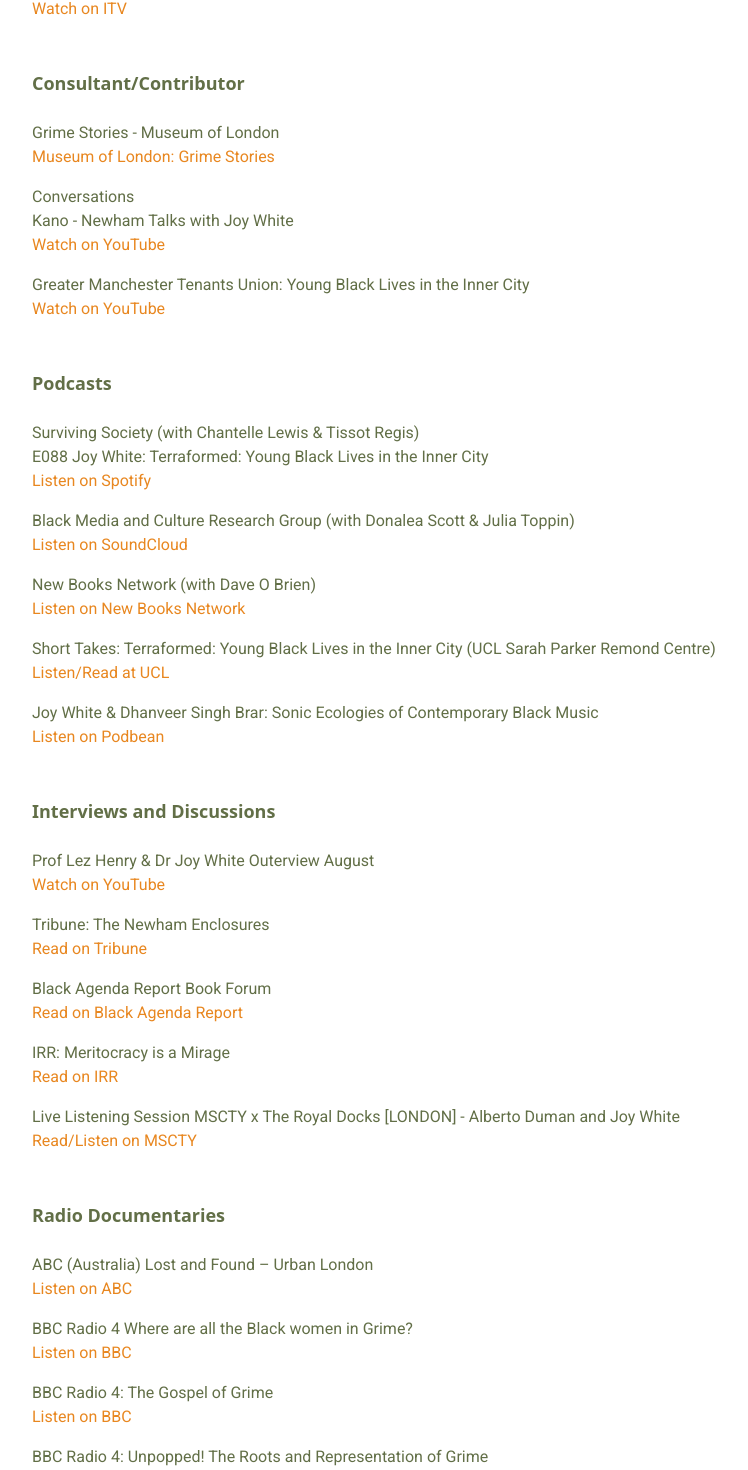
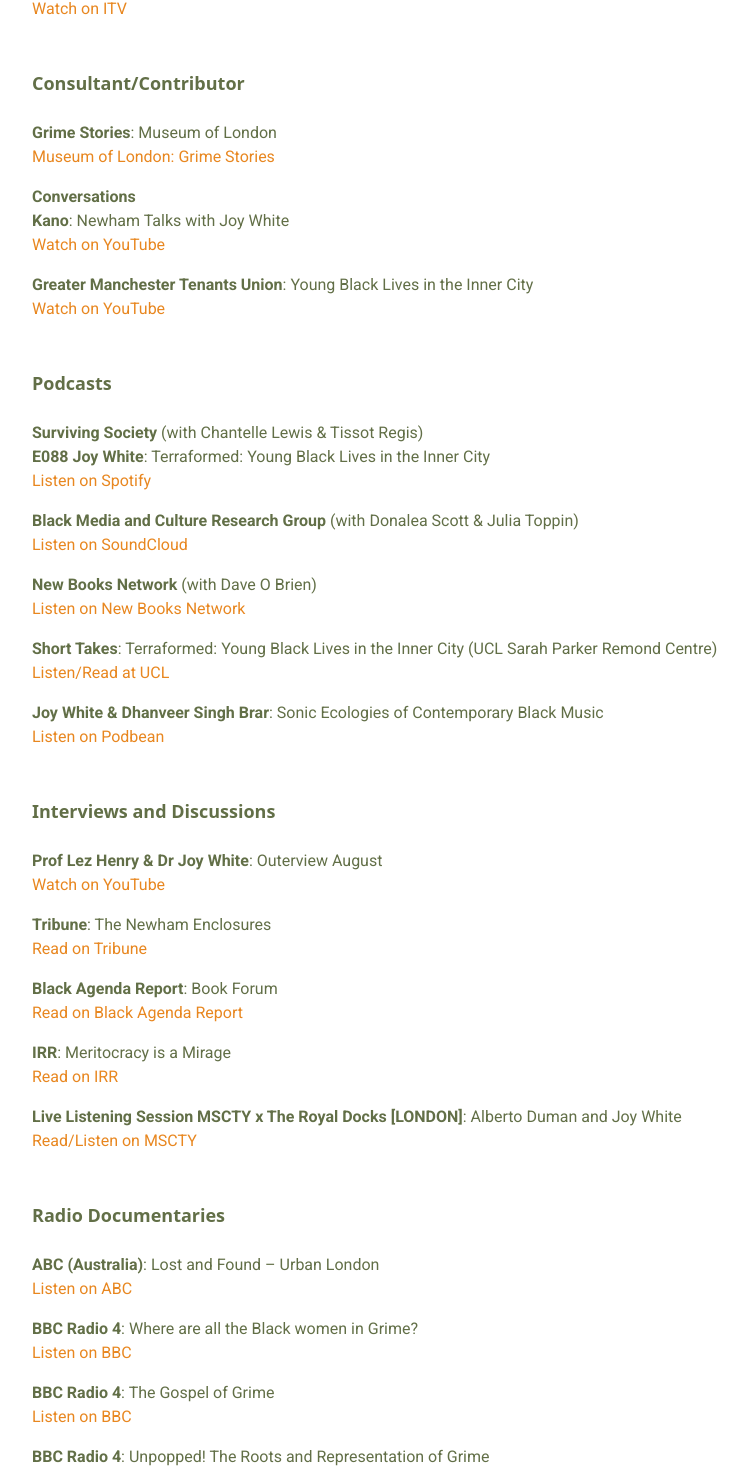
Before and after one commit to JoshCodedit/joy-site, a React (Vite) app: page /projects in a window 1280 px wide. Shown: the part 360-1830 px from the top of the page, without its empty margins (176-924 px from the left). Built offline with nearby package versions, Linux system fonts and the light colour scheme; a web font is replaced by a local one.

Commit message:
styled projects text

```diff
--- a/src/pages/Projects.jsx
+++ b/src/pages/Projects.jsx
@@ -8,7 +8,7 @@
         <h2 className="font-bold text-lg mb-6">Public Output</h2>
         <ul className="mb-12 space-y-4 main-text">
           <li>
-            ITV Our Jubilee: Series 1 - Episode 3 – Black Britons tell personal
+            <span className="font-bold">ITV Our Jubilee</span>: Series 1 - Episode 3 – Black Britons tell personal
             stories of the Queen&#39;s Jubilee years in this film
             <br />
             <a
@@ -25,7 +25,7 @@
         <h2 className="font-bold text-lg mb-6">Consultant/Contributor</h2>
         <ul className="mb-12 space-y-4 main-text">
           <li>
-            Grime Stories - Museum of London
+            <span className="font-bold">Grime Stories</span>: Museum of London
             <br />
             <a
               href="https://www.museumoflondon.org.uk/museum-london/whats-on/exhibitions/grime-stories"
@@ -37,9 +37,9 @@
             </a>
           </li>
           <li>
-            Conversations
+            <span className="font-bold">Conversations</span>
             <br />
-            Kano - Newham Talks with Joy White
+            <span className="font-bold">Kano</span>: Newham Talks with Joy White
             <br />
             <a
               href="https://www.youtube.com/watch?v=CrPtcjfHLz8&t=980s"
@@ -51,8 +51,7 @@
             </a>
           </li>
           <li>
-            Greater Manchester Tenants Union: Young Black Lives in the Inner
-            City
+            <span className="font-bold">Greater Manchester Tenants Union</span>: Young Black Lives in the Inner City
             <br />
             <a
               href="https://www.youtube.com/watch?v=WOgm8i9BsL0"
@@ -68,9 +67,9 @@
         <h2 className="font-bold text-lg mb-6">Podcasts</h2>
         <ul className="mb-12 space-y-4 main-text">
           <li>
-            Surviving Society (with Chantelle Lewis &amp; Tissot Regis)
+            <span className="font-bold">Surviving Society</span> (with Chantelle Lewis &amp; Tissot Regis)
             <br />
-            E088 Joy White: Terraformed: Young Black Lives in the Inner City
+            <span className="font-bold">E088 Joy White</span>: Terraformed: Young Black Lives in the Inner City
             <br />
             <a
               href="https://open.spotify.com/episode/7tcUuYkN66LUIKCdv7Ap9P"
@@ -82,8 +81,7 @@
             </a>
           </li>
           <li>
-            Black Media and Culture Research Group (with Donalea Scott &amp;
-            Julia Toppin)
+            <span className="font-bold">Black Media and Culture Research Group</span> (with Donalea Scott &amp; Julia Toppin)
             <br />
             <a
               href="https://soundcloud.com/user-866526843/terraformed-young-black-lives-in-the-inner-city"
@@ -95,7 +93,7 @@
             </a>
           </li>
           <li>
-            New Books Network (with Dave O Brien)
+            <span className="font-bold">New Books Network</span> (with Dave O Brien)
             <br />
             <a
               href="https://newbooksnetwork.com/joy-white-terraformed-young-black-lives-in-the-inner-city-repeater-books-2020"
@@ -107,8 +105,7 @@
             </a>
           </li>
           <li>
-            Short Takes: Terraformed: Young Black Lives in the Inner City (UCL
-            Sarah Parker Remond Centre)
+            <span className="font-bold">Short Takes</span>: Terraformed: Young Black Lives in the Inner City (UCL Sarah Parker Remond Centre)
             <br />
             <a
               href="https://www.ucl.ac.uk/racism-racialisation/publications/2020/jun/short-takes-terraformed-young-black-lives-inner-city"
@@ -120,8 +117,7 @@
             </a>
           </li>
           <li>
-            Joy White &amp; Dhanveer Singh Brar: Sonic Ecologies of Contemporary
-            Black Music
+            <span className="font-bold">Joy White &amp; Dhanveer Singh Brar</span>: Sonic Ecologies of Contemporary Black Music
             <br />
             <a
               href="https://mitpress.podbean.com/e/joy-white-dhanveer-singh-brar-sonic-ecologies-of-contemporary-black-music/"
@@ -137,7 +133,7 @@
         <h2 className="font-bold text-lg mb-6">Interviews and Discussions</h2>
         <ul className="mb-12 space-y-4 main-text">
           <li>
-            Prof Lez Henry &amp; Dr Joy White Outerview August
+            <span className="font-bold">Prof Lez Henry &amp; Dr Joy White</span>: Outerview August
             <br />
             <a
               href="https://www.youtube.com/watch?v=RU5HfMTIu_w"
@@ -149,7 +145,7 @@
             </a>
           </li>
           <li>
-            Tribune: The Newham Enclosures
+            <span className="font-bold">Tribune</span>: The Newham Enclosures
             <br />
             <a
               href="https://tribunemag.co.uk/2020/08/the-newham-enclosures/"
@@ -161,7 +157,7 @@
             </a>
           </li>
           <li>
-            Black Agenda Report Book Forum
+            <span className="font-bold">Black Agenda Report</span>: Book Forum
             <br />
             <a
               href="https://blackagendareport.com/bar-book-forum-joy-whites-terraformed"
@@ -173,7 +169,7 @@
             </a>
           </li>
           <li>
-            IRR: Meritocracy is a Mirage
+            <span className="font-bold">IRR</span>: Meritocracy is a Mirage
             <br />
             <a
               href="https://irr.org.uk/article/meritocracy-is-a-mirage/"
@@ -185,8 +181,7 @@
             </a>
           </li>
           <li>
-            Live Listening Session MSCTY x The Royal Docks [LONDON] - Alberto
-            Duman and Joy White
+            <span className="font-bold">Live Listening Session MSCTY x The Royal Docks [LONDON]</span>: Alberto Duman and Joy White
             <br />
             <a
               href="https://www.mscty.space/article/alberto-duman-joy-white-in-conversation"
@@ -202,7 +197,7 @@
         <h2 className="font-bold text-lg mb-6">Radio Documentaries</h2>
         <ul className="mb-12 space-y-4 main-text">
           <li>
-            ABC (Australia) Lost and Found – Urban London
+            <span className="font-bold">ABC (Australia)</span>: Lost and Found – Urban London
             <br />
             <a
               href="https://www.abc.net.au/radionational/programs/blueprintforliving/lost-and-found-urban-london/13446422"
@@ -214,7 +209,7 @@
             </a>
           </li>
           <li>
-            BBC Radio 4 Where are all the Black women in Grime?
+            <span className="font-bold">BBC Radio 4</span>: Where are all the Black women in Grime?
             <br />
             <a
               href="https://www.bbc.co.uk/programmes/m0003tcf"
@@ -226,7 +221,7 @@
             </a>
           </li>
           <li>
-            BBC Radio 4: The Gospel of Grime
+            <span className="font-bold">BBC Radio 4</span>: The Gospel of Grime
             <br />
             <a
               href="https://www.bbc.co.uk/programmes/m000j805"
@@ -238,7 +233,7 @@
             </a>
           </li>
           <li>
-            BBC Radio 4: Unpopped! The Roots and Representation of Grime
+            <span className="font-bold">BBC Radio 4</span>: Unpopped! The Roots and Representation of Grime
             <br />
             <a
               href="https://www.bbc.co.uk/programmes/p063jkff"
```
